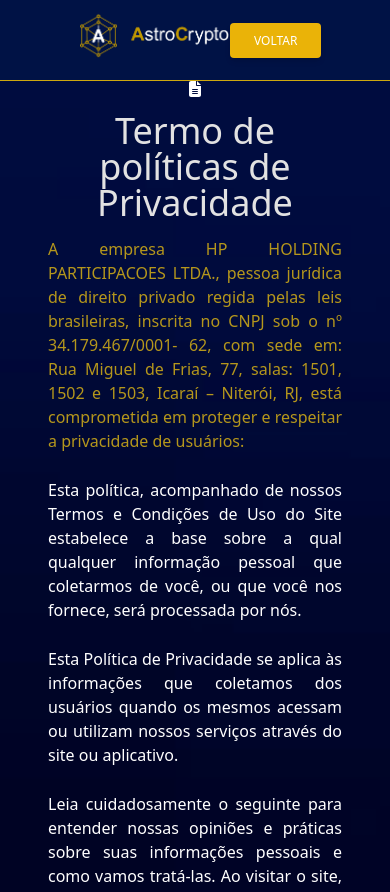
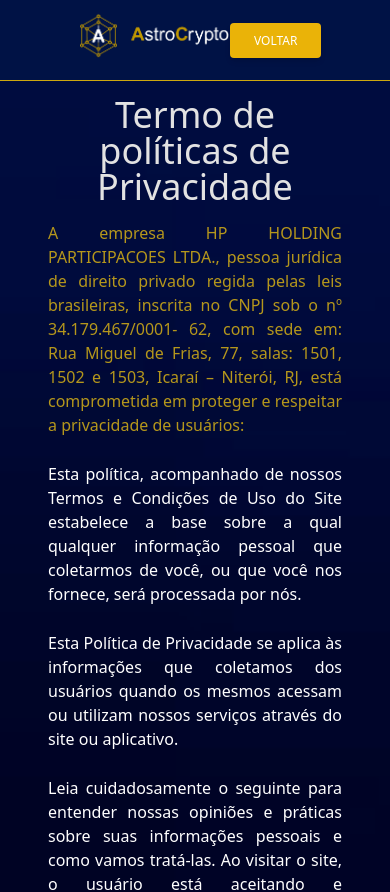
Before and after one commit to icaroalbar/Site_Astro, a Next.js app: page /termo in a window 390 px wide. Shown: the top 892 px of the page. Built offline with nearby package versions, Linux system fonts and the light colour scheme.

Commit message:
termo reparado

```diff
--- a/pages/termo.jsx
+++ b/pages/termo.jsx
@@ -19,9 +19,6 @@ export default function Contact() {
         <div className={`text-white ${styles.header}`}>
           <div className="container mx-auto px-12 pt-18 pb-10">
             <div className="grid grid-cols-12">
-              <div className="md:invisible col-span-12 md:col-span-4 flex items-center mx-auto md:order-2">
-                <FontAwesomeIcon icon="fa-solid fa-file-lines" />
-              </div>
               <div className={`col-span-12 md:order-1 text-justify ${styles.textPolitica}`}>
                 <h1 className="text-cinzaastro-300 text-center md:text-left leading-none font-light text-4xl my-4 md:mb-4">Termo de políticas de Privacidade</h1>
                 <p className="text-amareloastro-700 mb-6">A empresa HP HOLDING PARTICIPACOES LTDA., pessoa jurídica de direito privado regida pelas leis brasileiras, inscrita no CNPJ sob o nº 34.179.467/0001- 62, com sede em: Rua Miguel de Frias, 77, salas: 1501, 1502 e 1503, Icaraí – Niterói, RJ, está comprometida em proteger e respeitar a privacidade de usuários:</p>
```
